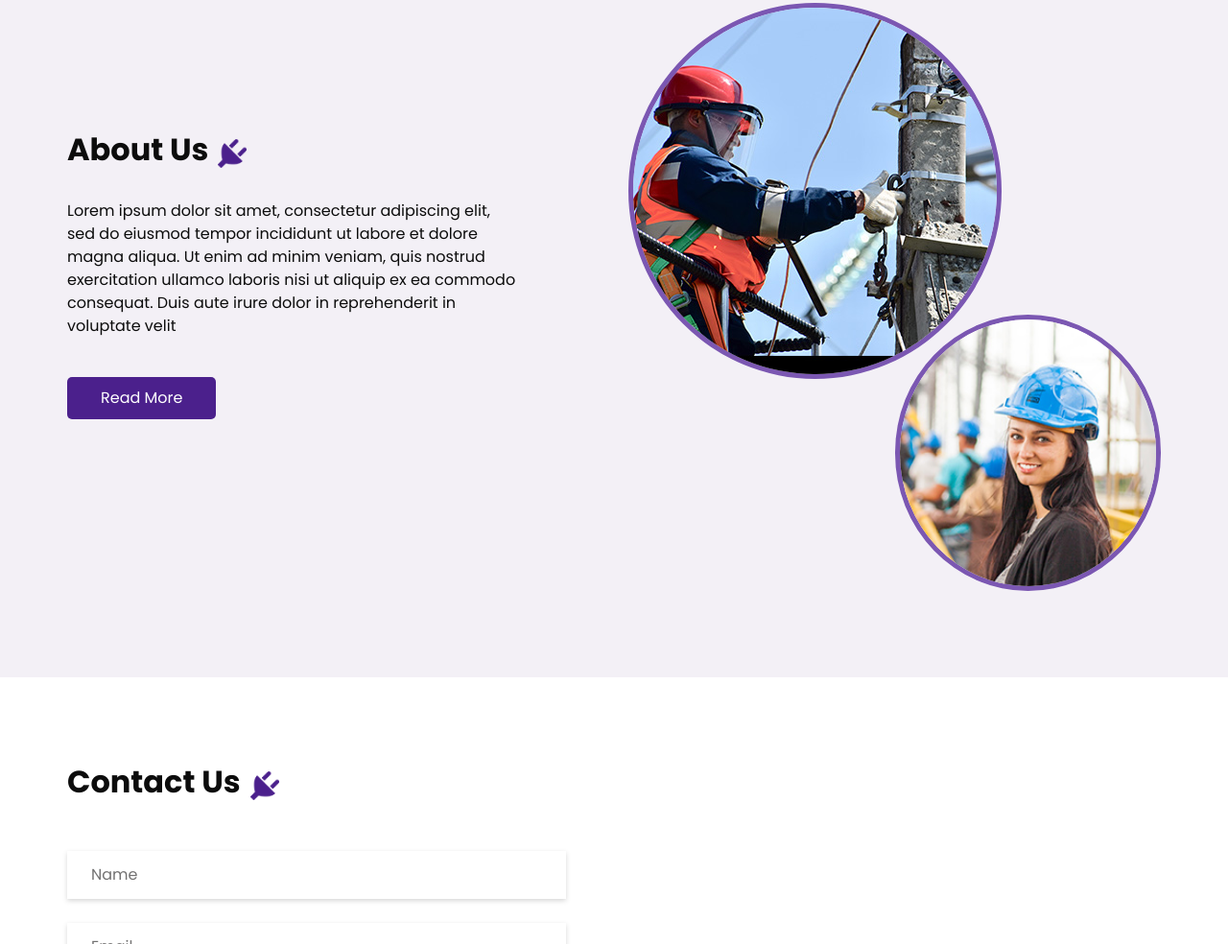
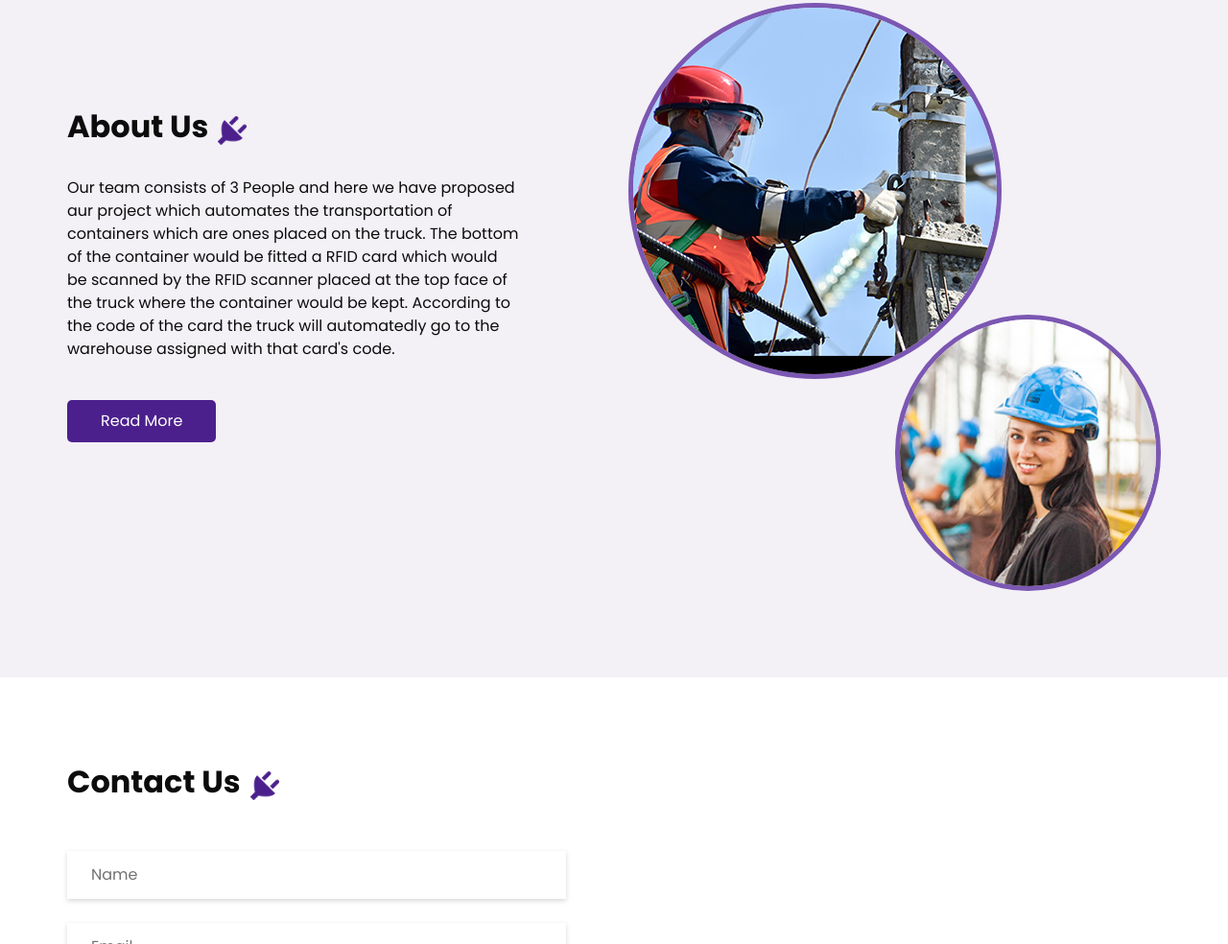
Before and after one commit to vyomdwivedi/SIH-Website, a plain HTML site: page index.html in a window 1280 px wide. Shown: the part 1934-2918 px from the top of the page at 96% size. Drawn offline with nearby package versions, Linux system fonts and the light colour scheme.

Commit message:
Add files via upload

```diff
--- a/index.html
+++ b/index.html
@@ -22,14 +22,13 @@
 
   <!-- fonts style -->
   <link href="https://fonts.googleapis.com/css?family=Poppins:400,600,700&display=swap" rel="stylesheet">
-  <!-- Custom styles for this template -->
+  <!-- Custom styles for this website -->
   <link href="css/style.css" rel="stylesheet" />
   <!-- responsive style -->
   <link href="css/responsive.css" rel="stylesheet" />
 </head>
 
 <body>
-
   <div class="hero_area">
     <!-- header section strats -->
     <header class="header_section">
@@ -188,6 +187,7 @@
   </div>
   <!-- end service section -->
 
+
   <!-- about section -->
   <div id="about">
     <section class="about_section layout_padding">
@@ -202,11 +202,7 @@
                 <img src="resources/plug.png" alt="">
               </div>
               <p>
-                Lorem ipsum dolor sit amet, consectetur adipiscing elit, sed do
-                eiusmod tempor incididunt ut labore et dolore magna aliqua. Ut
-                enim ad minim veniam, quis nostrud exercitation ullamco laboris
-                nisi ut aliquip ex ea commodo consequat. Duis aute irure dolor
-                in reprehenderit in voluptate velit
+                Our team consists of 3 People and here we have proposed aur project which automates the transportation of containers which are ones placed on the truck. The bottom of the container would be fitted a RFID card which would be scanned by the RFID scanner placed at the top face of the truck where the container would be kept. According to the code of the card the truck will automatedly go to the warehouse assigned with that card's code.
               </p>
               <a href="resources/About the Prototype.pdf">
                 Read More
```
Also changed, not shown: 1 other file.
